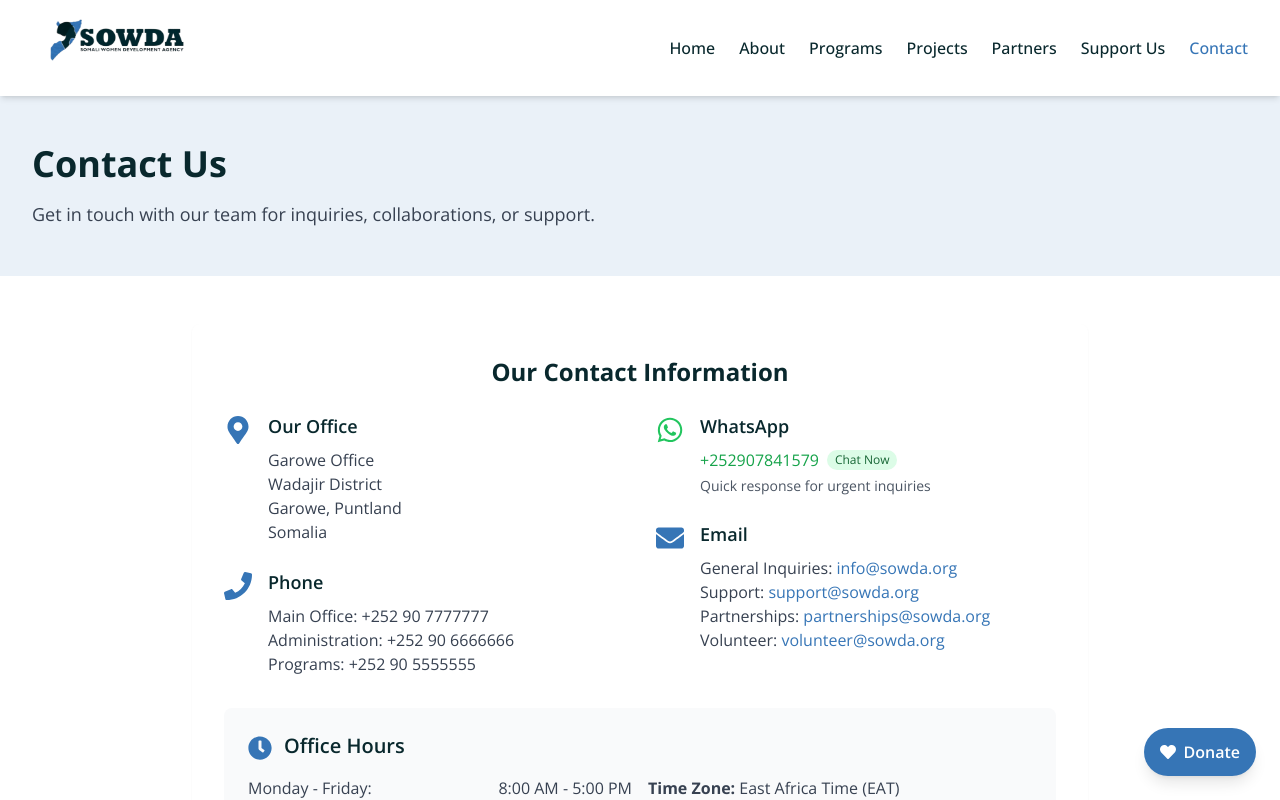
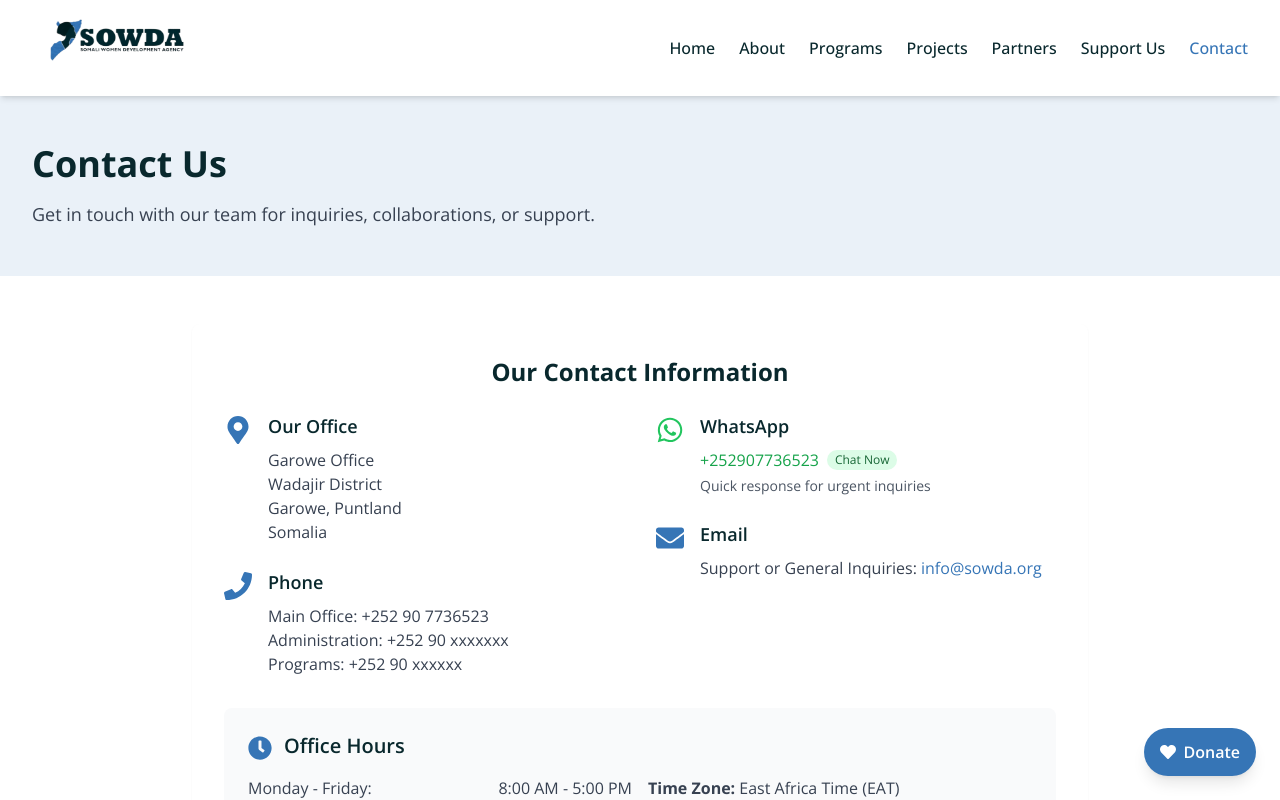
Before and after one commit to SaidIbraahim/SOWDA, a React (Vite) app: page /contact in a window 1280 px wide. Shown: the top 800 px of the page. Built offline with nearby package versions, Linux system fonts and the light colour scheme.

Commit message:
Corrected some info on the page

```diff
--- a/src/pages/ContactPage.jsx
+++ b/src/pages/ContactPage.jsx
@@ -2,7 +2,7 @@ import { FaEnvelope, FaPhone, FaMapMarkerAlt, FaFacebook, FaTwitter, FaInstagram
 
 const ContactPage = () => {
   // WhatsApp link
-  const whatsappNumber = "252907841579";
+  const whatsappNumber = "252907736523";
   const whatsappLink = `https://wa.me/${whatsappNumber}`;
 
   return (
@@ -50,9 +50,9 @@ const ContactPage = () => {
                     <div>
                       <h3 className="text-lg font-semibold mb-2">Phone</h3>
                       <p className="text-gray-700">
-                        Main Office: +252 90 7777777<br />
-                        Administration: +252 90 6666666<br />
-                        Programs: +252 90 5555555
+                        Main Office: +252 90 7736523<br />
+                        Administration: +252 90 xxxxxxx<br />
+                        Programs: +252 90 xxxxxx
                       </p>
                     </div>
                   </div>
@@ -91,10 +91,7 @@ const ContactPage = () => {
                     <div>
                       <h3 className="text-lg font-semibold mb-2">Email</h3>
                       <p className="text-gray-700">
-                        General Inquiries: <a href="mailto:info@sowda.org" className="text-primary hover:underline">info@sowda.org</a><br />
-                        Support: <a href="mailto:support@sowda.org" className="text-primary hover:underline">support@sowda.org</a><br />
-                        Partnerships: <a href="mailto:partnerships@sowda.org" className="text-primary hover:underline">partnerships@sowda.org</a><br />
-                        Volunteer: <a href="mailto:volunteer@sowda.org" className="text-primary hover:underline">volunteer@sowda.org</a>
+                        Support or General Inquiries: <a href="mailto:info@sowda.org" className="text-primary hover:underline">info@sowda.org</a><br />
                       </p>
                     </div>
                   </div>
```
